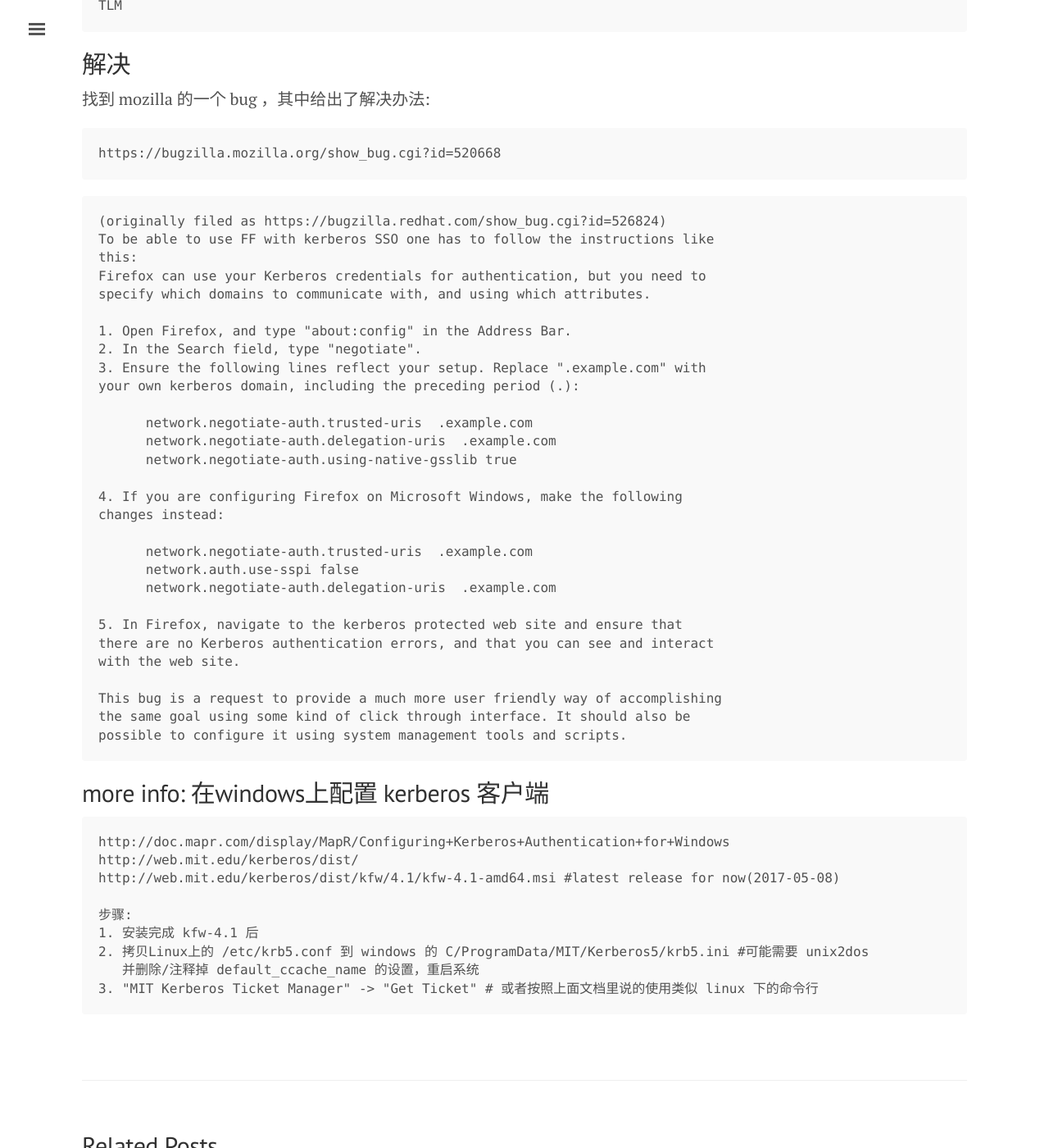
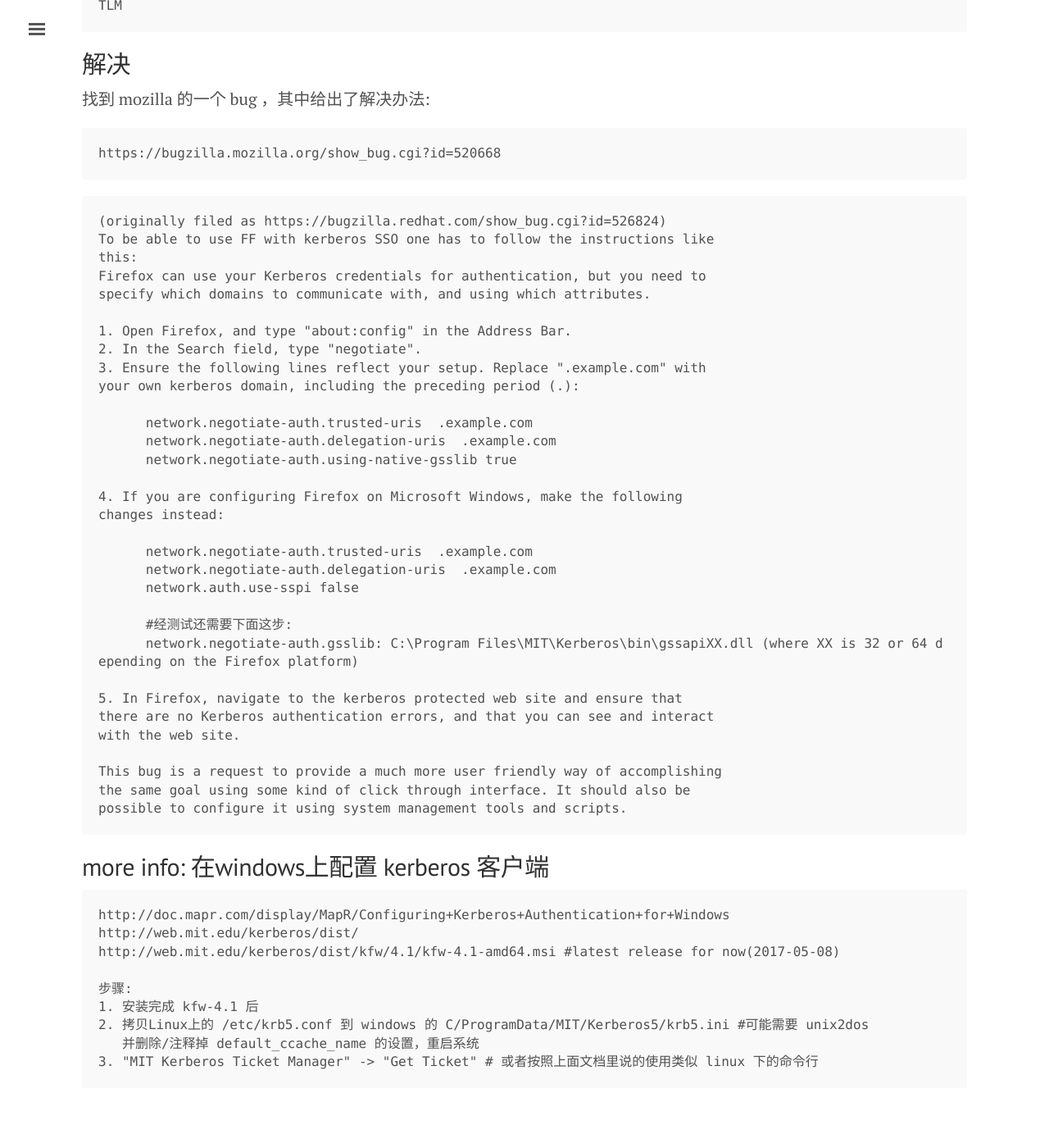
Before and after one commit to tcler/tcler.github.io, a Jekyll site: the page built from _posts/2017-05-08-Configuring-Kerberos-for-Firefox.md, in a window 1280 px wide and 1400 px high, scrolled down 492 px. Shown: the whole window at 82% size. Built offline with Jekyll 4.4.1, drawn with Linux system fonts in a browser that asks for light colours.

Commit message:
Update 2017-05-08-Configuring-Kerberos-for-Firefox.md

```diff
--- a/_posts/2017-05-08-Configuring-Kerberos-for-Firefox.md
+++ b/_posts/2017-05-08-Configuring-Kerberos-for-Firefox.md
@@ -38,8 +38,11 @@ your own kerberos domain, including the preceding period (.):
 changes instead:
 
       network.negotiate-auth.trusted-uris  .example.com
+      network.negotiate-auth.delegation-uris  .example.com
       network.auth.use-sspi false
-      network.negotiate-auth.delegation-uris  .example.com
+
+      #经测试还需要下面这步:
+      network.negotiate-auth.gsslib: C:\Program Files\MIT\Kerberos\bin\gssapiXX.dll (where XX is 32 or 64 depending on the Firefox platform)
 
 5. In Firefox, navigate to the kerberos protected web site and ensure that
 there are no Kerberos authentication errors, and that you can see and interact
```
